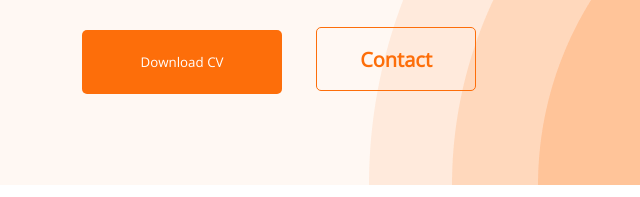
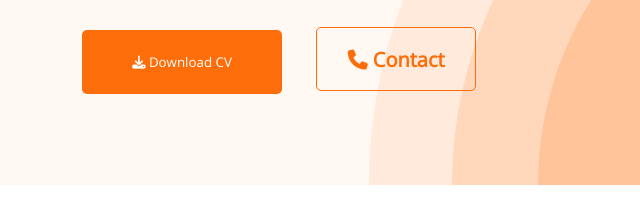
Before and after one commit to Shawon-Mahmud07/developer-portfolio, a plain HTML site: page index.html in a window 1280 px wide. Shown: the part 586-783 px from the top of the page, 148-788 px from the left. Drawn offline with nearby package versions, Linux system fonts and the light colour scheme.

Commit message:
font-icon updated

```diff
--- a/index.html
+++ b/index.html
@@ -12,7 +12,7 @@
   <link rel="preconnect" href="https://fonts.gstatic.com" crossorigin>
   <link href="https://fonts.googleapis.com/css2?family=Open+Sans&display=swap" rel="stylesheet">
   <!-- font awesome link -->
-  <link rel="stylesheet" href="https://cdnjs.cloudflare.com/ajax/libs/font-awesome/5.14.0/css/all.min.css">
+  <script src="https://kit.fontawesome.com/d7422d6e42.js" crossorigin="anonymous"></script>
 
   <!-- Css_link -->
   <link rel="stylesheet" href="styles.css" />
@@ -42,8 +42,8 @@
           because as to society behaved
           moments.
         </p>
-        <button class="banner-btn">Download CV</button>
-        <button class="banner-second-btn">Contact</button>
+        <button class="banner-btn"><i class="fa-solid fa-download"></i> Download CV</button>
+        <button class="banner-second-btn"><i class="fa-solid fa-phone"></i> Contact</button>
       </div>
       <div class="bannner-img-div">
         <div class="banner-img">
```
